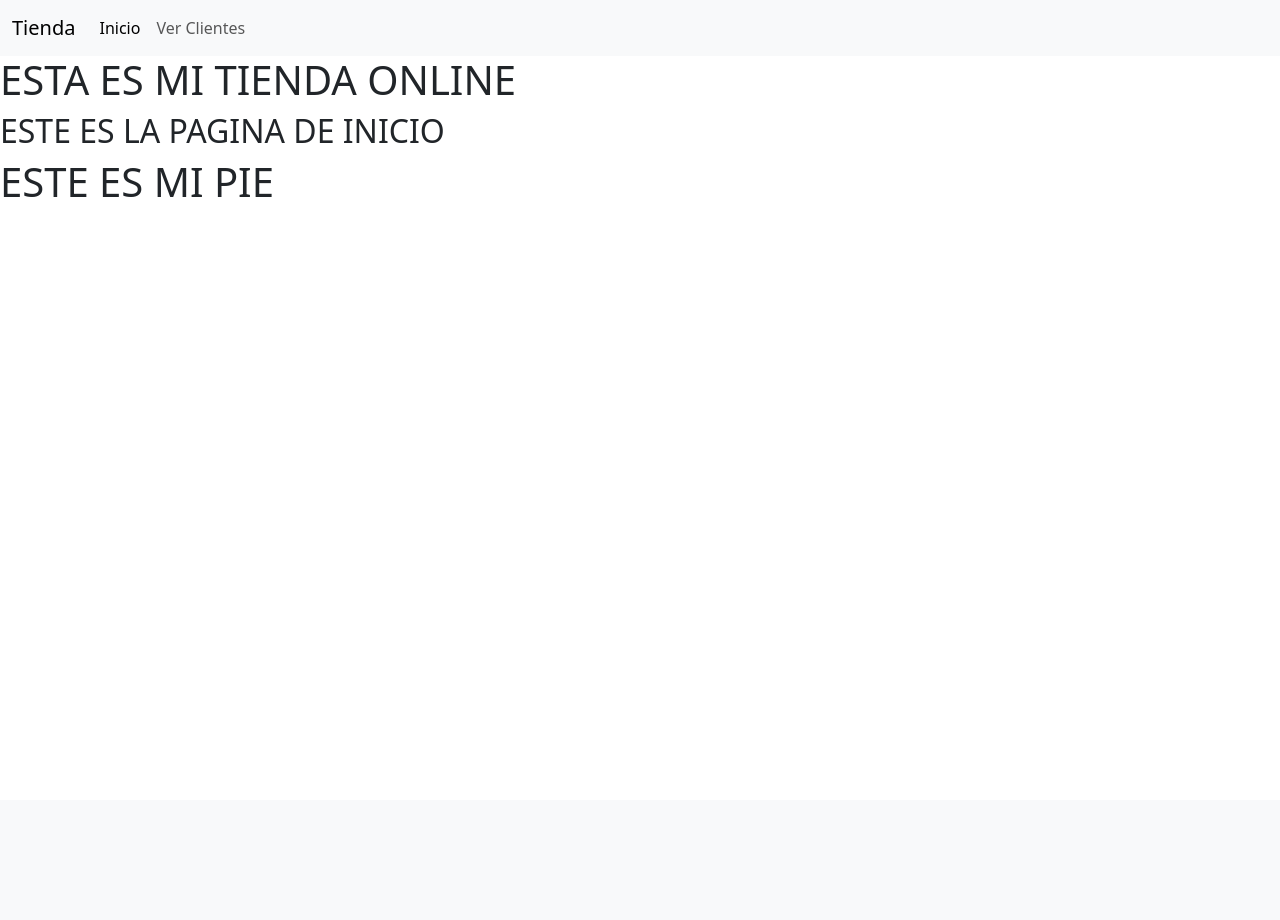
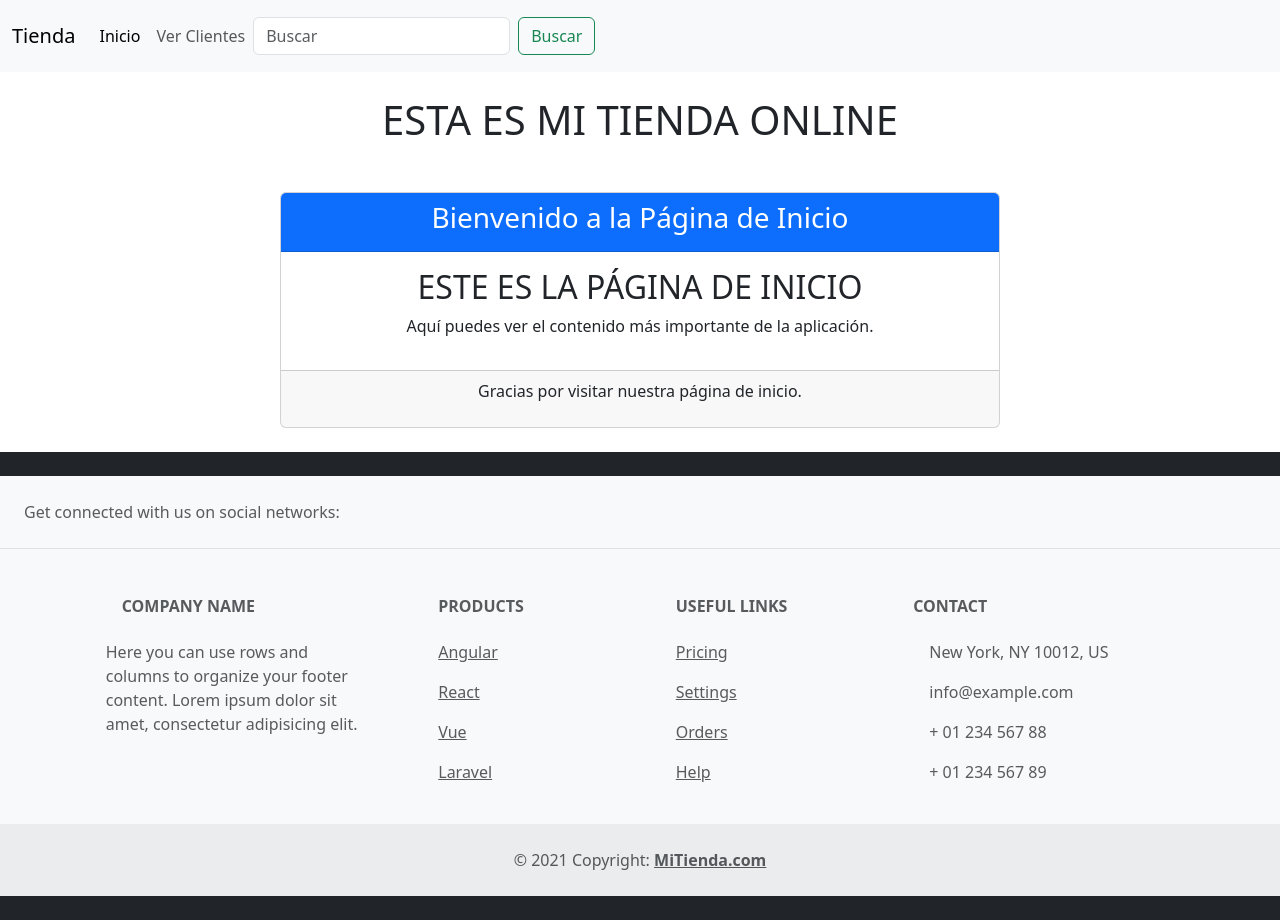
Before and after one commit to OscarDiazRomero31/ProyectoDjango, a Django app: page / in a window 1280 px wide. Before the commit the page ends 197 px from the top, so only its background shows below. Run offline with Django 5.2, Linux system fonts and the light colour scheme; some libraries are stand-ins or nearby versions.

Commit message:
Mejorandos el menu y el pie de la pagina y el contenido en general con bootstrap.

```diff
--- a/tienda/tienda/templates/estructura/menu.html
+++ b/tienda/tienda/templates/estructura/menu.html
@@ -1,6 +1,6 @@
-<nav class="navbar navbar-expand-lg bg-body-tertiary">
+  <nav class="navbar navbar-expand-lg bg-body-tertiary">
     <div class="container-fluid">
-      <a class="navbar-brand" href="#">Tienda</a>
+      <a class="navbar-brand" href="{% url 'inicio' %}">Tienda</a>
       <button class="navbar-toggler" type="button" data-bs-toggle="collapse" data-bs-target="#navbarSupportedContent" aria-controls="navbarSupportedContent" aria-expanded="false" aria-label="Toggle navigation">
         <span class="navbar-toggler-icon"></span>
       </button>
@@ -13,6 +13,10 @@
             <a class="nav-link" href="{% url 'lista_clientes' %}">Ver Clientes</a>
           </li>
         </ul>
+        <form class="d-flex" role="search">
+          <input class="form-control me-2" type="search" placeholder="Buscar" aria-label="Search">
+          <button class="btn btn-outline-success" type="submit">Buscar</button>
+        </form>
       </div>
     </div>
   </nav>
--- a/tienda/tienda/templates/estructura/pie.html
+++ b/tienda/tienda/templates/estructura/pie.html
@@ -1 +1,122 @@
-<h1>ESTE ES MI PIE</h1>
+<!-- Footer -->
+<footer class="text-center text-lg-start bg-body-tertiary text-muted">
+    <!-- Section: Social media -->
+    <section class="d-flex justify-content-center justify-content-lg-between p-4 border-bottom">
+      <!-- Left -->
+      <div class="me-5 d-none d-lg-block">
+        <span>Get connected with us on social networks:</span>
+      </div>
+      <!-- Left -->
+
+      <!-- Right -->
+      <div>
+        <a href="" class="me-4 text-reset">
+          <i class="fab fa-facebook-f"></i>
+        </a>
+        <a href="" class="me-4 text-reset">
+          <i class="fab fa-twitter"></i>
+        </a>
+        <a href="" class="me-4 text-reset">
+          <i class="fab fa-google"></i>
+        </a>
+        <a href="" class="me-4 text-reset">
+          <i class="fab fa-instagram"></i>
+        </a>
+        <a href="" class="me-4 text-reset">
+          <i class="fab fa-linkedin"></i>
+        </a>
+        <a href="" class="me-4 text-reset">
+          <i class="fab fa-github"></i>
+        </a>
+      </div>
+      <!-- Right -->
+    </section>
+    <!-- Section: Social media -->
+
+    <!-- Section: Links  -->
+    <section class="">
+      <div class="container text-center text-md-start mt-5">
+        <!-- Grid row -->
+        <div class="row mt-3">
+          <!-- Grid column -->
+          <div class="col-md-3 col-lg-4 col-xl-3 mx-auto mb-4">
+            <!-- Content -->
+            <h6 class="text-uppercase fw-bold mb-4">
+              <i class="fas fa-gem me-3"></i>Company name
+            </h6>
+            <p>
+              Here you can use rows and columns to organize your footer content. Lorem ipsum
+              dolor sit amet, consectetur adipisicing elit.
+            </p>
+          </div>
+          <!-- Grid column -->
+
+          <!-- Grid column -->
+          <div class="col-md-2 col-lg-2 col-xl-2 mx-auto mb-4">
+            <!-- Links -->
+            <h6 class="text-uppercase fw-bold mb-4">
+              Products
+            </h6>
+            <p>
+              <a href="#!" class="text-reset">Angular</a>
+            </p>
+            <p>
+              <a href="#!" class="text-reset">React</a>
+            </p>
+            <p>
+              <a href="#!" class="text-reset">Vue</a>
+            </p>
+            <p>
+              <a href="#!" class="text-reset">Laravel</a>
+            </p>
+          </div>
+          <!-- Grid column -->
+
+          <!-- Grid column -->
+          <div class="col-md-3 col-lg-2 col-xl-2 mx-auto mb-4">
+            <!-- Links -->
+            <h6 class="text-uppercase fw-bold mb-4">
+              Useful links
+            </h6>
+            <p>
+              <a href="#!" class="text-reset">Pricing</a>
+            </p>
+            <p>
+              <a href="#!" class="text-reset">Settings</a>
+            </p>
+            <p>
+              <a href="#!" class="text-reset">Orders</a>
+            </p>
+            <p>
+              <a href="#!" class="text-reset">Help</a>
+            </p>
+          </div>
+          <!-- Grid column -->
+
+          <!-- Grid column -->
+          <div class="col-md-4 col-lg-3 col-xl-3 mx-auto mb-md-0 mb-4">
+            <!-- Links -->
+            <h6 class="text-uppercase fw-bold mb-4">Contact</h6>
+            <p><i class="fas fa-home me-3"></i> New York, NY 10012, US</p>
+            <p>
+              <i class="fas fa-envelope me-3"></i>
+              info@example.com
+            </p>
+            <p><i class="fas fa-phone me-3"></i> + 01 234 567 88</p>
+            <p><i class="fas fa-print me-3"></i> + 01 234 567 89</p>
+          </div>
+          <!-- Grid column -->
+        </div>
+        <!-- Grid row -->
+      </div>
+    </section>
+    <!-- Section: Links  -->
+
+    <!-- Copyright -->
+    <div class="text-center p-4" style="background-color: rgba(0, 0, 0, 0.05);">
+      © 2021 Copyright:
+      <a class="text-reset fw-bold" href="https://mdbootstrap.com/">MiTienda.com</a>
+    </div>
+    <!-- Copyright -->
+  </footer>
+  <!-- Footer -->
--- a/tienda/tienda/templates/estructura/principal.html
+++ b/tienda/tienda/templates/estructura/principal.html
@@ -10,17 +10,22 @@
 
     {% load django_bootstrap5 %}
     {% bootstrap_css %}
-
 </head>
 <body>
 
-    {% include 'estructura/menu.html' %}
+    <nav class="navbar navbar-expand-lg navbar-light bg-light">
+        {% include 'estructura/menu.html' %}
+    </nav>
 
-    <h1>ESTA ES MI TIENDA ONLINE</h1>
-    {% block contenido %}
-    {% endblock %}
+    <div class="container mt-4">
+        <h1 class="text-center">ESTA ES MI TIENDA ONLINE</h1>
+        {% block contenido %}
+        {% endblock %}
+    </div>
 
-    {% include 'estructura/pie.html' %}
+    <footer class="bg-dark text-white py-4 mt-4">
+        {% include 'estructura/pie.html' %}
+    </footer>
 
     {% bootstrap_javascript %}
 
--- a/tienda/tienda/templates/index.html
+++ b/tienda/tienda/templates/index.html
@@ -1,10 +1,26 @@
 {% extends 'estructura/principal.html' %}
+
 {% block titulo %}
-    <title>Esta es mi pagina de inicio</title>
+    <title>Esta es mi página de inicio</title>
 {% endblock %}
 
 {% block contenido %}
-
-<h2>ESTE ES LA PAGINA DE INICIO</h2>
-
+    <div class="container mt-5">
+        <div class="row justify-content-center">
+            <div class="col-md-8">
+                <div class="card">
+                    <div class="card-header text-center bg-primary text-white">
+                        <h3>Bienvenido a la Página de Inicio</h3>
+                    </div>
+                    <div class="card-body">
+                        <h2 class="text-center">ESTE ES LA PÁGINA DE INICIO</h2>
+                        <p class="text-center">Aquí puedes ver el contenido más importante de la aplicación.</p>
+                    </div>
+                    <div class="card-footer text-center">
+                        <p>Gracias por visitar nuestra página de inicio.</p>
+                    </div>
+                </div>
+            </div>
+        </div>
+    </div>
 {% endblock %}
```
Also changed, not shown: tienda/tienda/templates/cliente/cliente.html (+25 -10 lines).
